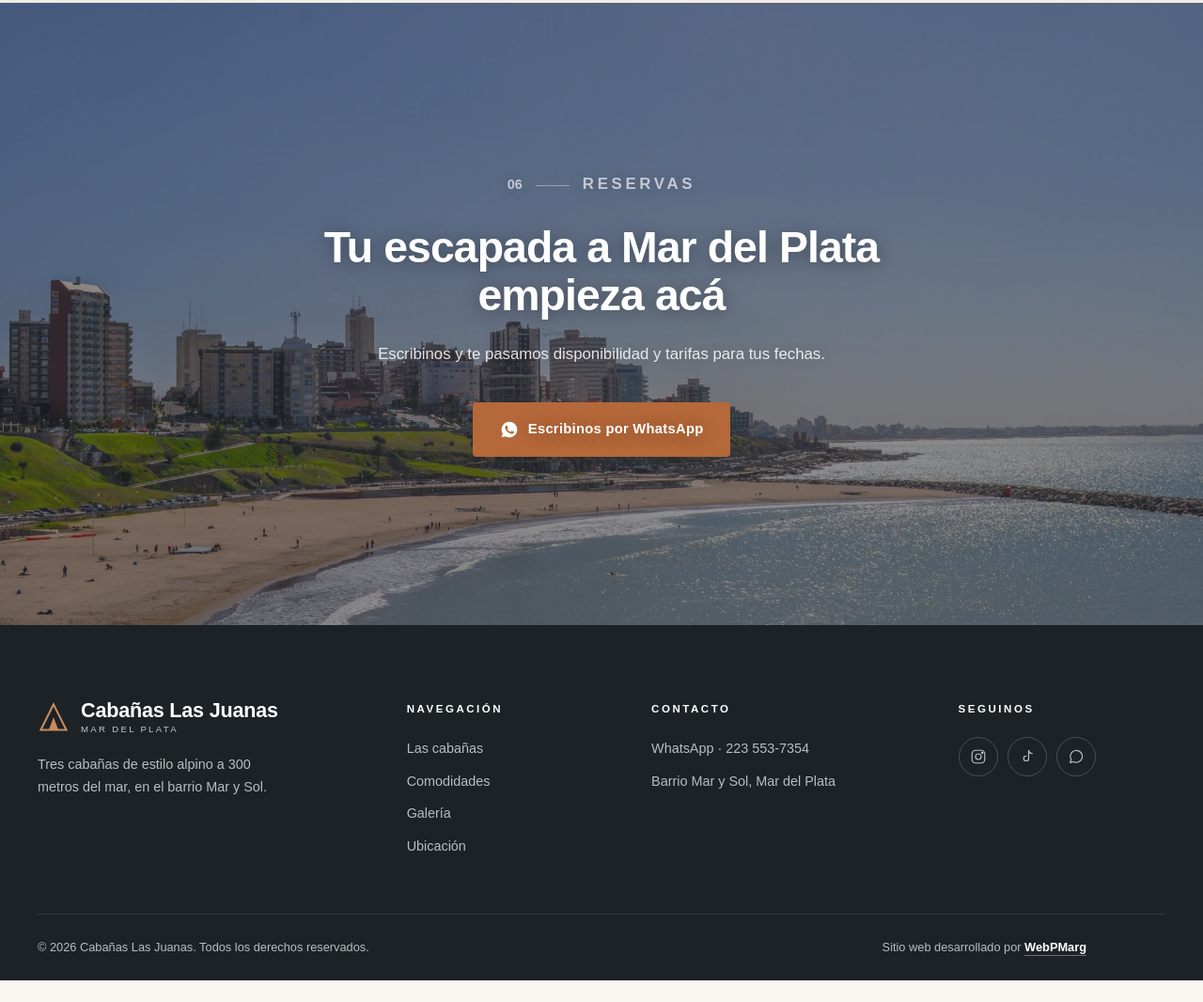
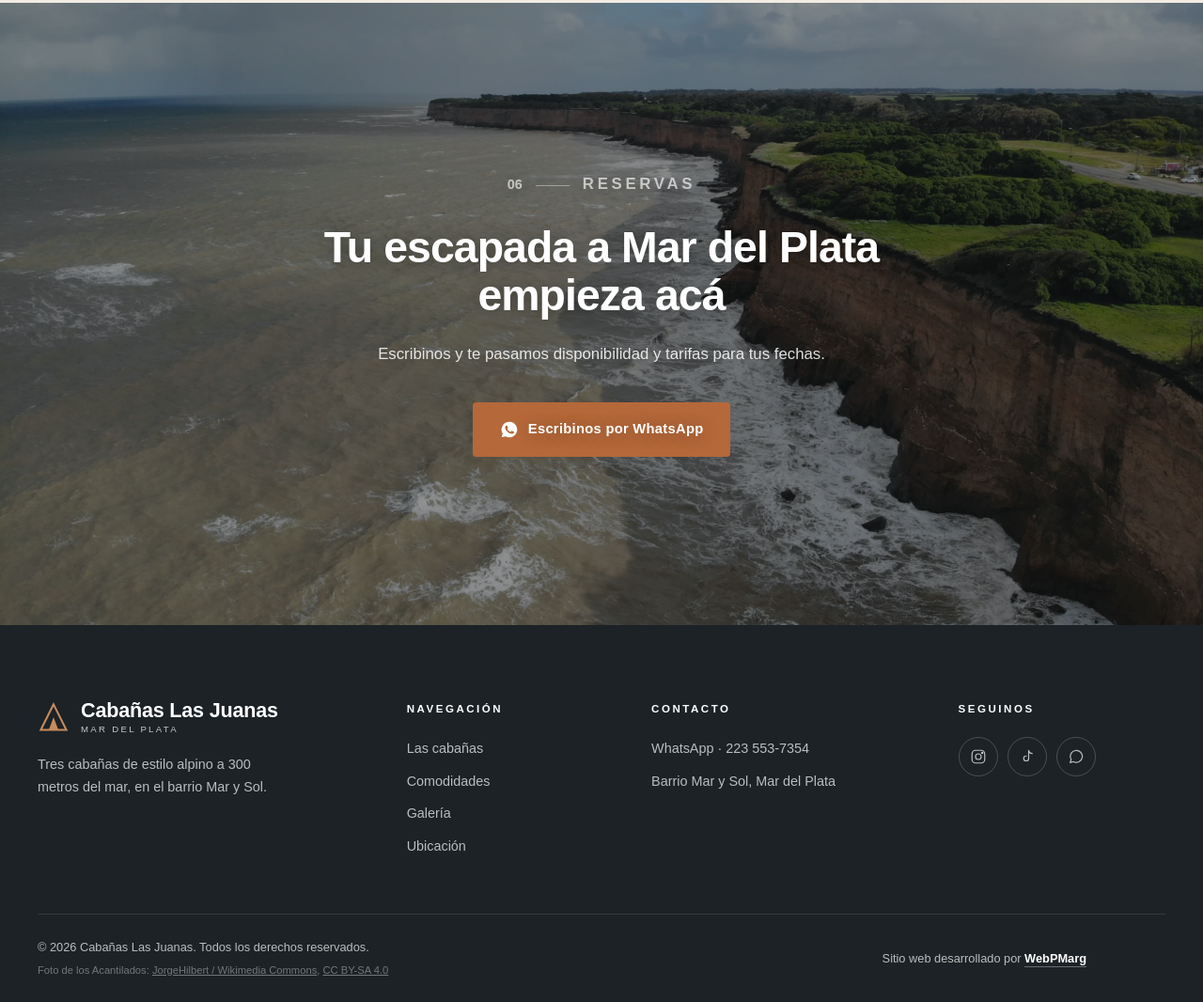
Before and after one commit to JustoBellingi/caba-alasjuanas, a plain HTML site: page index.html in a window 1280 px wide. Shown: the part 4789-5855 px from the top of the page at 94% size. Before the commit the page ends 5832 px from the top, so only its background shows below. Drawn offline with Linux system fonts and the light colour scheme.

Commit message:
Fondo del cierre con foto de los Acantilados y crédito del autor
Foto: JorgeHilbert / Wikimedia Commons, CC BY-SA 4.0.

Co-Authored-By: Claude Opus 5.5 <noreply@anthropic.com>

```diff
--- a/index.html
+++ b/index.html
@@ -223,7 +223,7 @@
 
   <!-- CONTACTO -->
   <section class="cta" id="contacto">
-    <img class="cta__bg" src="img/playa.webp" alt="" loading="lazy">
+    <img class="cta__bg" src="img/acantilados.webp" alt="" loading="lazy">
     <div class="cta__shade"></div>
     <div class="container cta__content reveal">
       <p class="label label--light"><span>06</span> Reservas</p>
@@ -281,7 +281,10 @@
     </div>
   </div>
   <div class="container footer__bottom">
-    <p>© <span id="year"></span> Cabañas Las Juanas. Todos los derechos reservados.</p>
+    <div>
+      <p>© <span id="year"></span> Cabañas Las Juanas. Todos los derechos reservados.</p>
+      <p class="footer__photo">Foto de los Acantilados: <a href="https://commons.wikimedia.org/wiki/File:Acantilados_de_Buenos_Aires.jpg" target="_blank" rel="noopener">JorgeHilbert / Wikimedia Commons</a>, <a href="https://creativecommons.org/licenses/by-sa/4.0/deed.es" target="_blank" rel="noopener">CC BY-SA 4.0</a></p>
+    </div>
     <p class="footer__credit">Sitio web desarrollado por <a href="https://webpmarg.com.ar/" target="_blank" rel="noopener">WebPMarg</a></p>
   </div>
 </footer>
--- a/styles.css
+++ b/styles.css
@@ -330,3 +330,6 @@ svg { flex-shrink: 0; }
 .location .distances { margin-bottom: 0; }
 .footer__bottom { padding-right: 84px; }
 @media (max-width: 600px) { .footer__bottom { padding-right: 0; padding-bottom: 96px; } }
+.footer__photo { font-size: .7rem; opacity: .55; margin-top: 4px !important; }
+.footer__photo a { text-decoration: underline; }
+.cta__bg { object-position: center 60%; }
```
Also changed, not shown: img/acantilados.webp (added), img/playa.webp (deleted).
